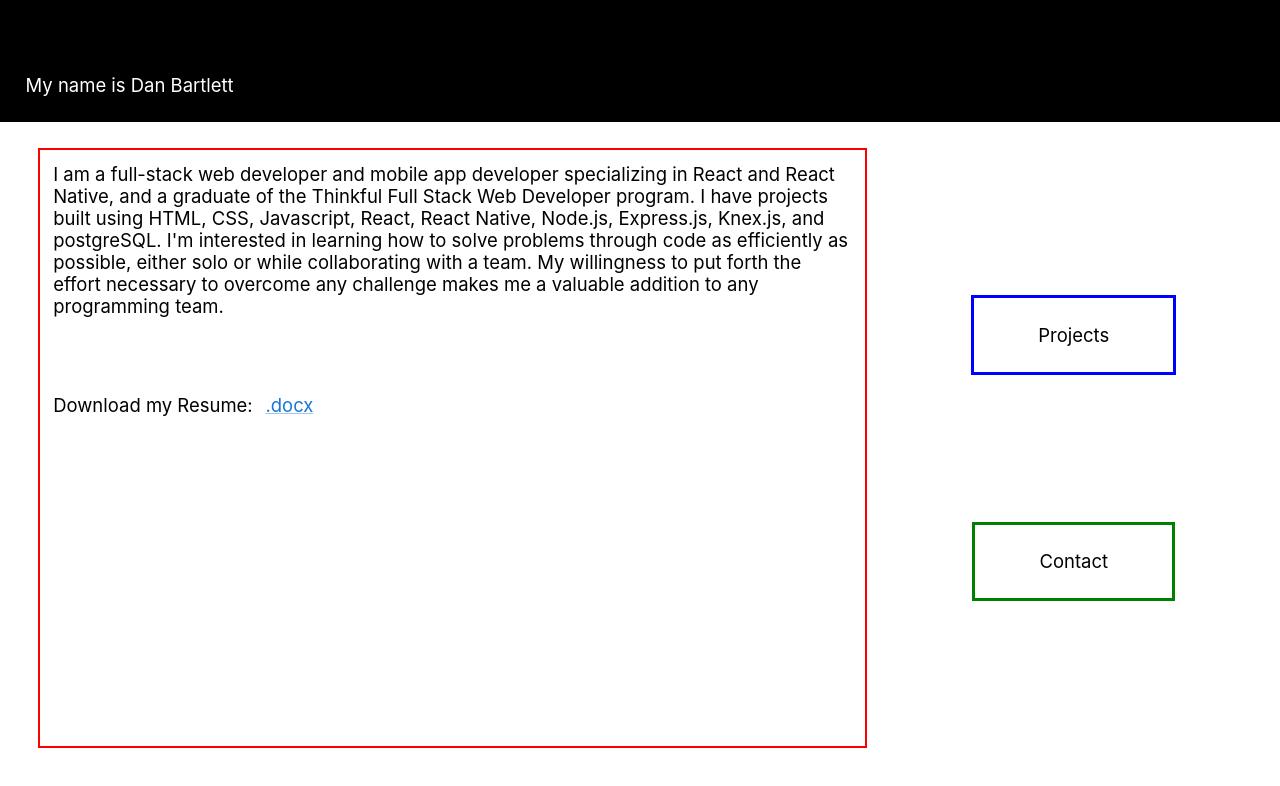
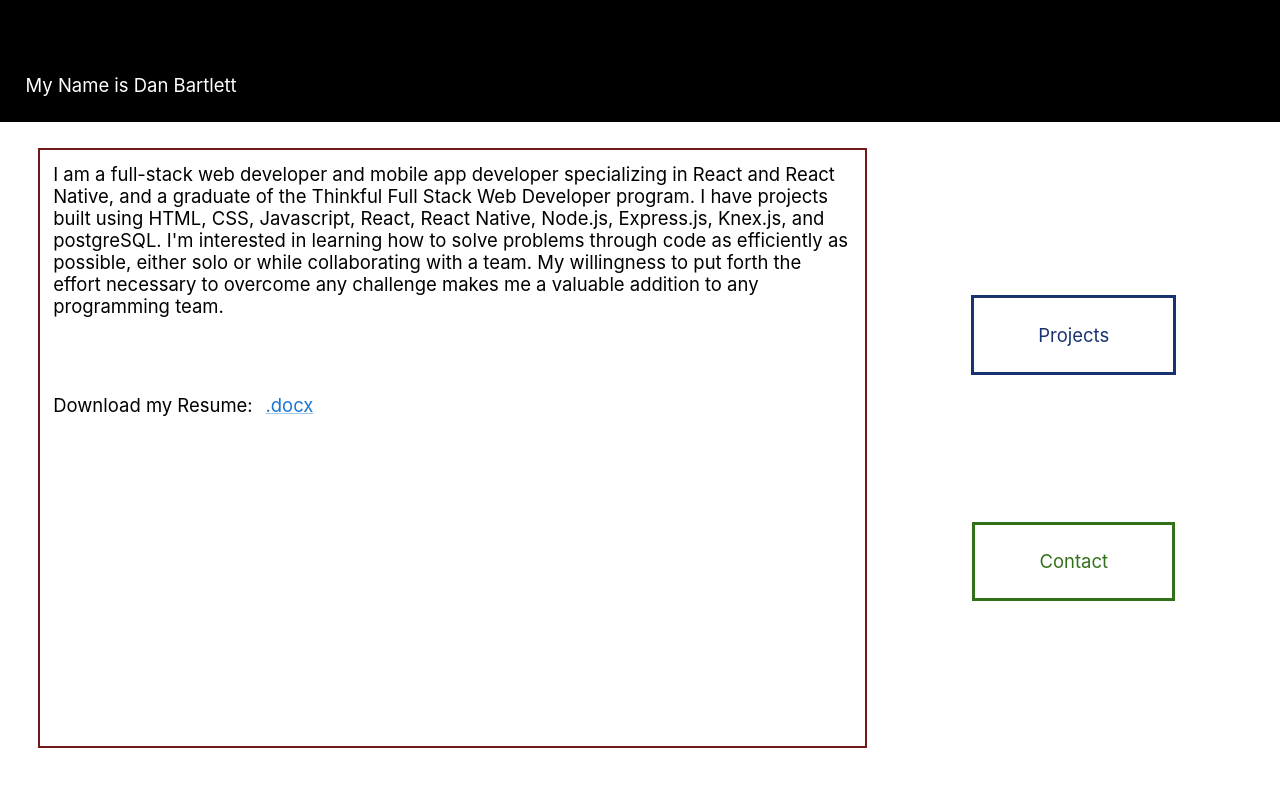
Before and after one commit to danbart909/portfolio, a React (Create React App) app: page / in a window 1280 px wide. Shown: the top 786 px of the page. Built offline with nearby package versions, Linux system fonts and the light colour scheme.

Commit message:
animation update

```diff
--- a/package.json
+++ b/package.json
@@ -9,12 +9,12 @@
     "@testing-library/jest-dom": "^5.16.5",
     "@testing-library/react": "^13.3.0",
     "@testing-library/user-event": "^13.5.0",
+    "framer-motion": "^7.3.2",
     "react": "^18.2.0",
     "react-dom": "^18.2.0",
     "react-router": "^6.3.0",
     "react-router-dom": "^6.3.0",
     "react-scripts": "5.0.1",
-    "react-spring": "^9.5.2",
     "web-vitals": "^2.1.4"
   },
   "scripts": {
--- a/src/App.js
+++ b/src/App.js
@@ -1,131 +1,21 @@
-import React, { useState, useEffect } from 'react'
+import React from 'react'
 import { Row, Col } from './components/helper'
-import { Routes, Route, Link, useLocation } from "react-router-dom"
-import { useSpring, animated } from 'react-spring'
+import { Routes, Route } from "react-router-dom"
 import Home from './components/Home'
 import Projects from './components/Projects'
 import Contact from './components/Contact'
+import Top from './components/Top'
+import Buttons from './components/Buttons'
 
 export default function App() {
-  const [view, setView] = useState('home')
-
-  const location = useLocation()
-
-  useEffect(() => {
-    if (location.pathname === '/projects') setView('projects')
-    else if (location.pathname === '/contact') setView('contact')
-  }, [location.pathname])
-
-  const animProps = [
-    // useSpring({to: { opacity: 1 }, from: { opacity: 0 }, reset: true}),
-    useSpring({to: { x: 0 }, from: { x: -500 }, reset: true}),
-    useSpring({to: { y: 0 }, from: { y: 500 }, reset: true}),
-    useSpring({to: { y: 0 }, from: { y: -500 }, reset: true})
-  ]
-
-  const randomNum = Math.floor(Math.random() * (2 - 0 + 1) ) + 0;
-
-  const HomeButtons = () => {
-    return <>
-      <Link
-        to='/projects'
-        style={{ textDecoration: 'none' }}
-      >
-        <Row
-          p='2vw 5vw'
-          border='3px solid blue'
-          color='black'
-          onClick={() => setView('projects')}
-        >Projects</Row>
-      </Link>
-      <Link
-        to='/contact'
-        style={{ textDecoration: 'none' }}
-      >
-        <Row
-          p='2vw 5vw'
-          border='3px solid green'
-          color='black'
-          onClick={() => setView('contact')}
-        >Contact</Row>
-      </Link>
-    </>
-  }
-
-  const ProjectsButtons = () => {
-    return <>
-      <Link
-        to='/'
-        style={{ textDecoration: 'none' }}
-      >
-        <Row
-          p='2vw 5vw'
-          border='3px solid red'
-          color='black'
-          onClick={() => setView('home')}
-        >Home</Row>
-      </Link>
-      <Link
-        to='/contact'
-        style={{ textDecoration: 'none' }}
-      >
-        <Row
-          p='2vw 5vw'
-          border='3px solid green'
-          color='black'
-          onClick={() => setView('contact')}
-        >Contact</Row>
-      </Link>
-    </>
-  }
-
-  const ContactButtons = () => {
-    return <>
-      <Link
-        to='/'
-        style={{ textDecoration: 'none' }}
-      >
-        <Row
-          p='2vw 5vw'
-          border='3px solid red'
-          color='black'
-          onClick={() => setView('home')}
-        >Home</Row>
-      </Link>
-      <Link
-        to='/projects'
-        style={{ textDecoration: 'none' }}
-      >
-        <Row
-          p='2vw 5vw'
-          border='3px solid blue'
-          color='black'
-          onClick={() => setView('projects')}
-        >Projects</Row>
-      </Link>
-    </>
-  }
-
   return (
     <>
-      <Row
-        height='12vh'
-        p='0 0 2vw 2vw'
-        m='0 0 2vw 0'
-        alignItems='flex-end'
-        backgroundColor='black'
-        color='white'
-        borderBottom='1px solid'
-      >
-        <animated.div style={animProps[randomNum]}>
-          {view === 'home' ? 'My name is Dan Bartlett' :
-          view === 'projects' ? 'Projects' :
-          view === 'contact' ? 'Contact' : null}
-        </animated.div>
-      </Row>
-      <Row
-        height='75vh'
-      >
+      <Routes>
+        <Route path='/' element={<Top view={'home'} />} />
+        <Route path='projects' element={<Top view={'projects'} />} />
+        <Route path='contact' element={<Top view={'contact'} />} />
+      </Routes>
+      <Row height='75vh'>
         <Routes>
           <Route path='/' element={<Home />} />
           <Route path='projects' element={<Projects />} />
@@ -137,9 +27,9 @@ export default function App() {
           alignItems='center'
         >
           <Routes>
-            <Route path='/' element={<HomeButtons />} />
-            <Route path='projects' element={<ProjectsButtons />} />
-            <Route path='contact' element={<ContactButtons />} />
+            <Route path='/' element={<Buttons view='home' />} />
+            <Route path='projects' element={<Buttons view='projects' />} />
+            <Route path='contact' element={<Buttons view='contact' />} />
           </Routes>
         </Col>
       </Row>
--- /dev/null
+++ b/src/components/Buttons.js
@@ -0,0 +1,59 @@
+import React from 'react'
+// import { Row } from './helper'
+import { Link } from "react-router-dom"
+import { motion } from 'framer-motion'
+
+export default function Buttons(view) {
+  const x = view.view
+
+  const topHover = x === 'home' ? {backgroundColor: 'rgb(25, 51, 113)'} : {backgroundColor: 'rgb(113, 25, 25)'}
+  const botHover = x === 'contact' ? {backgroundColor: 'rgb(25, 51, 113)'} : {backgroundColor: 'rgb(50, 113, 25)'}
+
+  return (
+    <>
+      <Link
+        to={x === 'home' ? '/projects' : '/'}
+        style={{ textDecoration: 'none' }}
+      >
+        <motion.div
+          style={{
+            padding: '2vw 5vw',
+            border: x === 'home' ? '3px solid rgb(25, 51, 113)' : '3px solid rgb(113, 25, 25)',
+            color: x === 'home' ? 'rgb(25, 51, 113)' : 'rgb(113, 25, 25)'
+          }}
+          whileHover={{
+            ...topHover,
+            color: 'white'
+            // scale: [1, 1.2, 1.4, 1, 1],
+            // rotate: [0, 0, 270, -270, 0],
+            // borderRadius: ["0%", "0%", "50%", "50%", "0%"]
+          }}
+          transition={{
+            duration: 1,
+            // ease: "easeInOut",
+            // times: [0, 0.2, 0.5, 0.8, 1],
+            // repeat: Infinity,
+            // repeatDelay: 1
+          }}
+        >{x === 'home' ? 'Projects' : 'Home'}</motion.div>
+      </Link>
+      <Link
+        to={x === 'contact' ? '/projects' : '/contact'}
+        style={{ textDecoration: 'none' }}
+      >
+        <motion.div
+          style={{
+            padding: '2vw 5vw',
+            border: x === 'contact' ? '3px solid rgb(25, 51, 113)' : '3px solid rgb(50, 113, 25)',
+            color: x === 'contact' ? 'rgb(25, 51, 113)' : 'rgb(50, 113, 25)'
+          }}
+          whileHover={{
+            ...botHover,
+            color: 'white'
+          }}
+          transition={{ duration: 1 }}
+        >{x === 'contact' ? 'Projects' : 'Contact'}</motion.div>
+      </Link>
+    </>
+  )
+}
--- a/src/components/Contact.js
+++ b/src/components/Contact.js
@@ -1,6 +1,7 @@
 import React from 'react'
 import { Row, Col } from './helper'
 import { TextField, Button, Link } from '@mui/material'
+import { motion } from 'framer-motion'
 
 export default function Contact() {
 
@@ -8,7 +9,7 @@ export default function Contact() {
     <Col
       flex='2'
       m='0 0 0 3vw'
-      border='2px solid green'
+      border='2px solid rgb(50, 113, 25)'
     >
       <Col
         p='4vh'
@@ -21,13 +22,19 @@ export default function Contact() {
           justifyContent='space-evenly'
         >
           <Link href="https://www.linkedin.com/in/d-bartlett/" target="_blank">
-            <i className="icon fab fa-linkedin fa-2x" style={{ color: 'black' }} role="link" />
+            <motion.div whileHover={{ scale: 1.3 }}>
+              <i className="icon fab fa-linkedin fa-2x" style={{ color: 'black' }} role="link" />
+            </motion.div>
           </Link>
           <Link href="https://github.com/danbart909" target="_blank">
-            <i className="icon fab fa-github fa-2x" style={{ color: 'black' }} role="link" />
+            <motion.div whileHover={{ scale: 1.3 }}>
+              <i className="icon fab fa-github fa-2x" style={{ color: 'black' }} role="link" />
+            </motion.div>
           </Link>
           <Link href="mailto:danbart909@gmail.com" target="_blank">
-            <i className="icon fas fa-envelope fa-2x" style={{ color: 'black' }} role="link" />
+            <motion.div whileHover={{ scale: 1.3 }}>
+              <i className="icon fas fa-envelope fa-2x" style={{ color: 'black' }} role="link" />
+            </motion.div>
           </Link>
         </Row>
         <Row>Or, you could just use the form below to send me an email directly.</Row>
--- a/src/components/Home.js
+++ b/src/components/Home.js
@@ -9,7 +9,7 @@ export default function Home() {
       flex='2'
       m='0 0 0 3vw'
       gap='4vw'
-      border='2px solid red'
+      border='2px solid rgb(113, 25, 25)'
     >
       <Row p='1vw'>I am a full-stack web developer and mobile app developer specializing in React and React Native, and a graduate of the Thinkful Full Stack Web Developer program. I have projects built using HTML, CSS, Javascript, React, React Native, Node.js, Express.js, Knex.js, and postgreSQL. I'm interested in learning how to solve problems through code as efficiently as possible, either solo or while collaborating with a team. My willingness to put forth the effort necessary to overcome any challenge makes me a valuable addition to any programming team.</Row>
       <Row p='1vw'>Download my Resume:
--- a/src/components/Projects.js
+++ b/src/components/Projects.js
@@ -99,7 +99,7 @@ export default function Projects() {
     <Col
       flex='2'
       m='0 0 0 3vw'
-      border='2px solid blue'
+      border='2px solid rgb(25, 51, 113)'
     >
       <Row
         height='10%'
--- /dev/null
+++ b/src/components/Top.js
@@ -0,0 +1,43 @@
+import React, { useState } from 'react'
+import { Row } from './helper'
+import { motion } from 'framer-motion'
+
+export default function Top(view) {
+  const [rotate, setRotate] = useState(false)
+
+  const titleValues = [
+    { y: -150, x: 0 },
+    { y: 75, x: 0 },
+    { y: 0, x: -125 }
+  ]
+
+  const titleValues2 = { rotate: rotate ? -180 : 180 }
+
+  const randomNum = (min, max) => {
+    return Math.floor(Math.random() * (max - min + 1) ) + min
+  }
+
+  return (
+    <Row
+      height='12vh'
+      p='0 0 2vw 2vw'
+      m='0 0 2vw 0'
+      alignItems='flex-end'
+      backgroundColor='black'
+      color='white'
+      borderBottom='1px solid'
+    >
+      <motion.div
+        layout
+        initial={titleValues[randomNum(0, 2)]}
+        animate={{ y: 0, x: 0 }}
+        whileTap={titleValues2}
+        onAnimationComplete={() => setRotate(!rotate)}
+        transition={{ rotate: { duration: .5 } }}
+      >
+        {view.view === 'home' ? 'My Name is Dan Bartlett' :
+        view.view === 'projects' ? 'Projects' : 'Contact' }
+      </motion.div>
+    </Row>
+  )
+}
```
Also changed, not shown: 1 other file (tests, documents, lock files or other folders).
